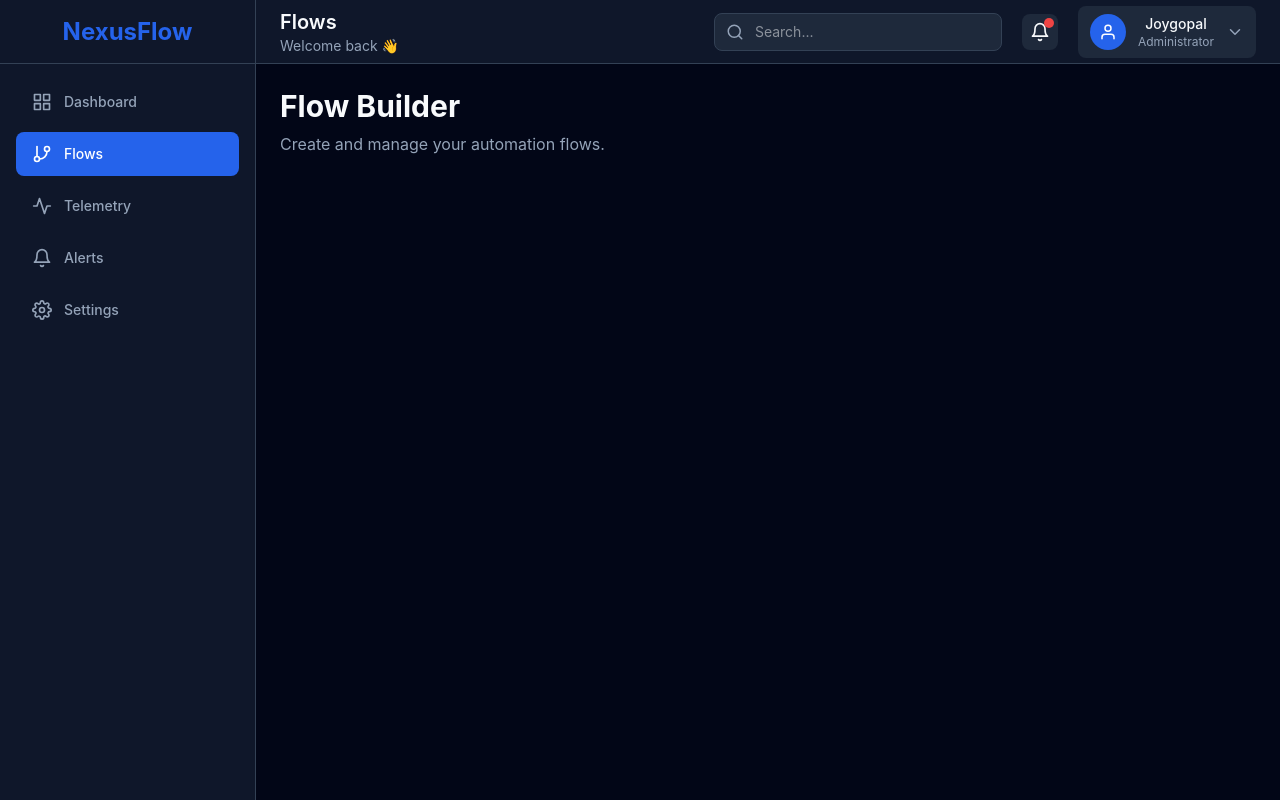
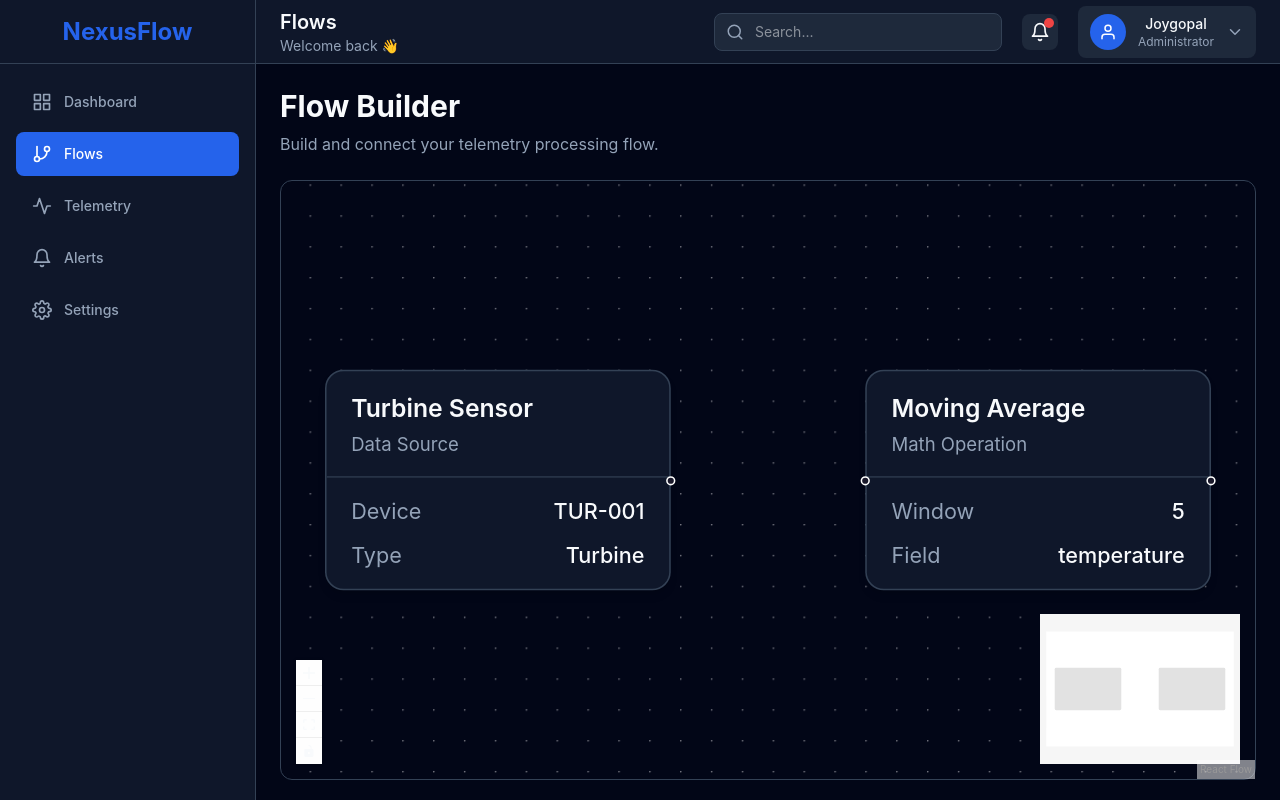
Before and after one commit to joydip62/NexusFlow, a React app in the folder frontend/: page /flows in a window 1280 px wide. Built offline with nearby package versions, Linux system fonts and the light colour scheme; the HTML template or start-up script is replaced by a standard one.

Commit message:
feat: add React Flow canvas with sensor and moving average nodes

```diff
--- a/frontend/package.json
+++ b/frontend/package.json
@@ -11,6 +11,7 @@
   },
   "dependencies": {
     "@tailwindcss/vite": "^4.3.3",
+    "@xyflow/react": "^12.11.3",
     "axios": "^1.19.0",
     "react": "^19.2.8",
     "react-dom": "^19.2.8",
--- /dev/null
+++ b/frontend/src/pages/Flow-builder/components/FlowCanvas.jsx
@@ -0,0 +1,85 @@
+import {
+    addEdge,
+    ReactFlow,
+    Background,
+    Controls,
+    MiniMap,
+    useEdgesState,
+    useNodesState,
+} from "@xyflow/react";
+
+import "@xyflow/react/dist/style.css";
+
+import TurbineSensorNode from "./nodes/TurbineSensorNode";
+import MovingAverageNode from "./nodes/MovingAverageNode";
+
+const nodeTypes = {
+    turbineSensor: TurbineSensorNode,
+    movingAverage: MovingAverageNode,
+};
+
+const initialNodes = [
+    {
+        id: "turbine-1",
+        type: "turbineSensor",
+        position: {
+            x: 100,
+            y: 150,
+        },
+        data: {
+            deviceId: "TUR-001",
+        },
+    },
+
+    {
+        id: "moving-average-1",
+        type: "movingAverage",
+        position: {
+            x: 450,
+            y: 150,
+        },
+        data: {
+            window: 5,
+            field: "temperature",
+        },
+    },
+];
+
+const initialEdges = [];
+
+const FlowCanvas = () => {
+
+    const [nodes, setNodes, onNodesChange] =
+        useNodesState(initialNodes);
+
+    const [edges, setEdges, onEdgesChange] =
+        useEdgesState(initialEdges);
+
+    const onConnect = (connection) => {
+        setEdges((currentEdges) =>
+            addEdge(connection, currentEdges)
+        );
+    };
+
+    return (
+        <div className="h-[600px] w-full rounded-xl border border-border">
+
+            <ReactFlow
+                nodes={nodes}
+                edges={edges}
+                nodeTypes={nodeTypes}
+                onNodesChange={onNodesChange}
+                onEdgesChange={onEdgesChange}
+                onConnect={onConnect}
+                fitView
+            >
+                <Background />
+                <Controls />
+                <MiniMap />
+            </ReactFlow>
+
+        </div>
+    );
+};
+
+export default FlowCanvas;
--- /dev/null
+++ b/frontend/src/pages/Flow-builder/components/nodes/MovingAverageNode.jsx
@@ -0,0 +1,59 @@
+import { Handle, Position } from "@xyflow/react";
+
+const MovingAverageNode = ({ data }) => {
+    return (
+        <div className="w-56 rounded-xl border border-border bg-surface shadow-md">
+
+            {/* Header */}
+            <div className="rounded-t-xl border-b border-border px-4 py-3">
+                <h3 className="font-semibold text-text">
+                    Moving Average
+                </h3>
+
+                <p className="mt-1 text-xs text-muted">
+                    Math Operation
+                </p>
+            </div>
+
+            {/* Content */}
+            <div className="space-y-2 px-4 py-3">
+
+                <div className="flex justify-between text-sm">
+                    <span className="text-muted">
+                        Window
+                    </span>
+
+                    <span className="font-medium text-text">
+                        {data?.window || 5}
+                    </span>
+                </div>
+
+                <div className="flex justify-between text-sm">
+                    <span className="text-muted">
+                        Field
+                    </span>
+
+                    <span className="font-medium text-text">
+                        {data?.field || "temperature"}
+                    </span>
+                </div>
+
+            </div>
+
+            {/* Input Handle */}
+            <Handle
+                type="target"
+                position={Position.Left}
+            />
+
+            {/* Output Handle */}
+            <Handle
+                type="source"
+                position={Position.Right}
+            />
+
+        </div>
+    );
+};
+
+export default MovingAverageNode;
--- /dev/null
+++ b/frontend/src/pages/Flow-builder/components/nodes/TurbineSensorNode.jsx
@@ -0,0 +1,53 @@
+import { Handle, Position } from "@xyflow/react";
+
+const TurbineSensorNode = ({ data }) => {
+    return (
+        <div className="w-56 rounded-xl border border-border bg-surface shadow-md">
+
+            {/* Header */}
+            <div className="rounded-t-xl border-b border-border px-4 py-3">
+                <h3 className="font-semibold text-text">
+                    Turbine Sensor
+                </h3>
+
+                <p className="mt-1 text-xs text-muted">
+                    Data Source
+                </p>
+            </div>
+
+            {/* Content */}
+            <div className="space-y-2 px-4 py-3">
+
+                <div className="flex justify-between text-sm">
+                    <span className="text-muted">
+                        Device
+                    </span>
+
+                    <span className="font-medium text-text">
+                        {data?.deviceId || "TUR-001"}
+                    </span>
+                </div>
+
+                <div className="flex justify-between text-sm">
+                    <span className="text-muted">
+                        Type
+                    </span>
+
+                    <span className="font-medium text-text">
+                        Turbine
+                    </span>
+                </div>
+
+            </div>
+
+            {/* Output Handle */}
+            <Handle
+                type="source"
+                position={Position.Right}
+            />
+
+        </div>
+    );
+};
+
+export default TurbineSensorNode;
--- a/frontend/src/pages/Flow-builder/pages/FlowBuilderPage.jsx
+++ b/frontend/src/pages/Flow-builder/pages/FlowBuilderPage.jsx
@@ -1,3 +1,5 @@
+import FlowCanvas from "../components/FlowCanvas";
+
 const FlowBuilderPage = () => {
     return (
         <section>
@@ -6,8 +8,12 @@ const FlowBuilderPage = () => {
             </h1>
 
             <p className="mt-2 text-muted">
-        Create and manage your automation flows.
+                Build and connect your telemetry processing flow.
             </p>
+
+            <div className="mt-6">
+                <FlowCanvas />
+            </div>
         </section>
     );
 };
```
Also changed, not shown: 1 other file (tests, documents, lock files or other folders). Lines whose indentation alone changed are shown as unchanged.
